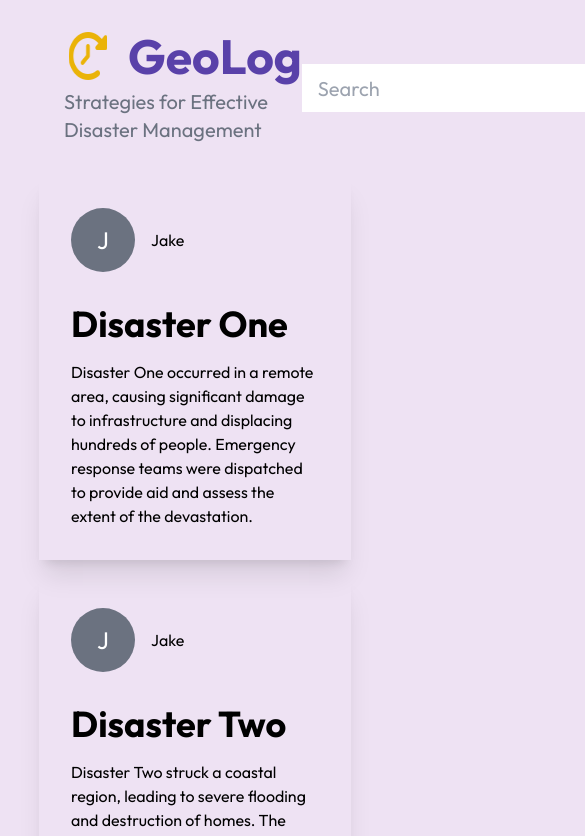
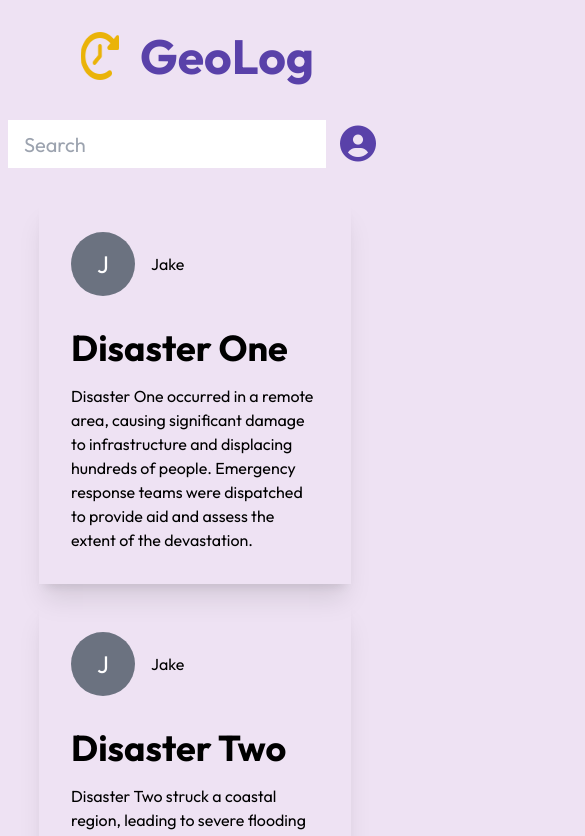
Before and after one commit to sury-dev/Disaster-Management-System, a React (Vite) app in the folder client/: page /user/blog in a window 390 px wide. Shown: the top 836 px of the page, 585 px wide, since content can reach past the window. Built offline with nearby package versions, Linux system fonts and the light colour scheme; a web font is replaced by a local one.

Commit message:
Update Blog page

```diff
--- a/client/src/components/Blog.jsx
+++ b/client/src/components/Blog.jsx
@@ -5,16 +5,28 @@ import { DISASTER_DATA } from "../disaster_blog";
 function Blog() {
   return (
     <main className="w-full min-h-screen pb-16 mb-0">
-      <header className="px-16 my-8 flex justify-between items-center">
+      <header className="px-16 my-8 flex flex-col lg:flex-row gap-8 lg:gap-0 lg:justify-between items-center">
         <div id="blog-heading">
-          <h2 className="text-5xl font-bold text-dark-purple mb-2 flex gap-4 items-center"><span><i id="logo-spin" className="fa-solid fa-history text-5xl text-yellow-500"></i></span><span>GeoLog</span></h2>
-          <p className="text-xl text-gray-500">
+          <h2 className="text-5xl font-bold text-dark-purple mb-2 flex gap-4 items-center">
+            <span>
+              <i
+                id="logo-spin"
+                className="fa-solid fa-history text-5xl text-yellow-500"
+              ></i>
+            </span>
+            <span>GeoLog</span>
+          </h2>
+          <p className="text-xl text-gray-500 hidden lg:block">
             Strategies for Effective Disaster Management
           </p>
         </div>
         <div className="flex items-center">
-            <input type="text" placeholder="Search" className="h-12 p-4 text-xl outline-dark-purple" />
-            <i className="fa-solid fa-circle-user ml-2 text-4xl text-dark-purple hover:text-dark-purple-x duration-100 w-12 h-12 grid place-items-center"></i>
+          <input
+            type="text"
+            placeholder="Search"
+            className="h-12 p-4 text-xl outline-dark-purple"
+          />
+          <i className="fa-solid fa-circle-user ml-2 text-4xl text-dark-purple hover:text-dark-purple-x duration-100 w-12 h-12 grid place-items-center"></i>
         </div>
       </header>
       <ul className="w-full flex flex-wrap gap-4 justify-center">
```
